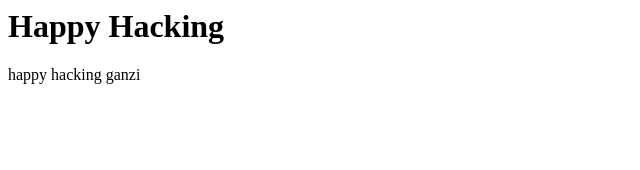
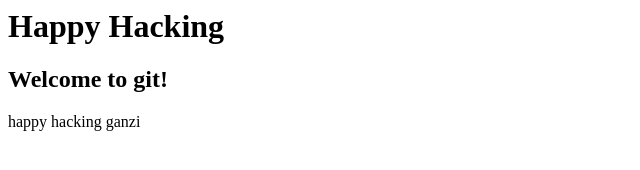
Before and after one commit to BINSANSONG/git-tutorial, a plain HTML site: page index.html in a window 1280 px wide. Shown: the whole page, without its empty margins (0-640 px from the left). Drawn offline with Linux system fonts and the light colour scheme.

Commit message:
delete a b, add ! to index

```diff
--- a/index.html
+++ b/index.html
@@ -1,4 +1,5 @@
 <h1>Happy Hacking</h1>
+<h2>Welcome to git!</h2>
 <p>
     happy hacking ganzi
 </p>
```
Also changed, not shown: 2 other files.
